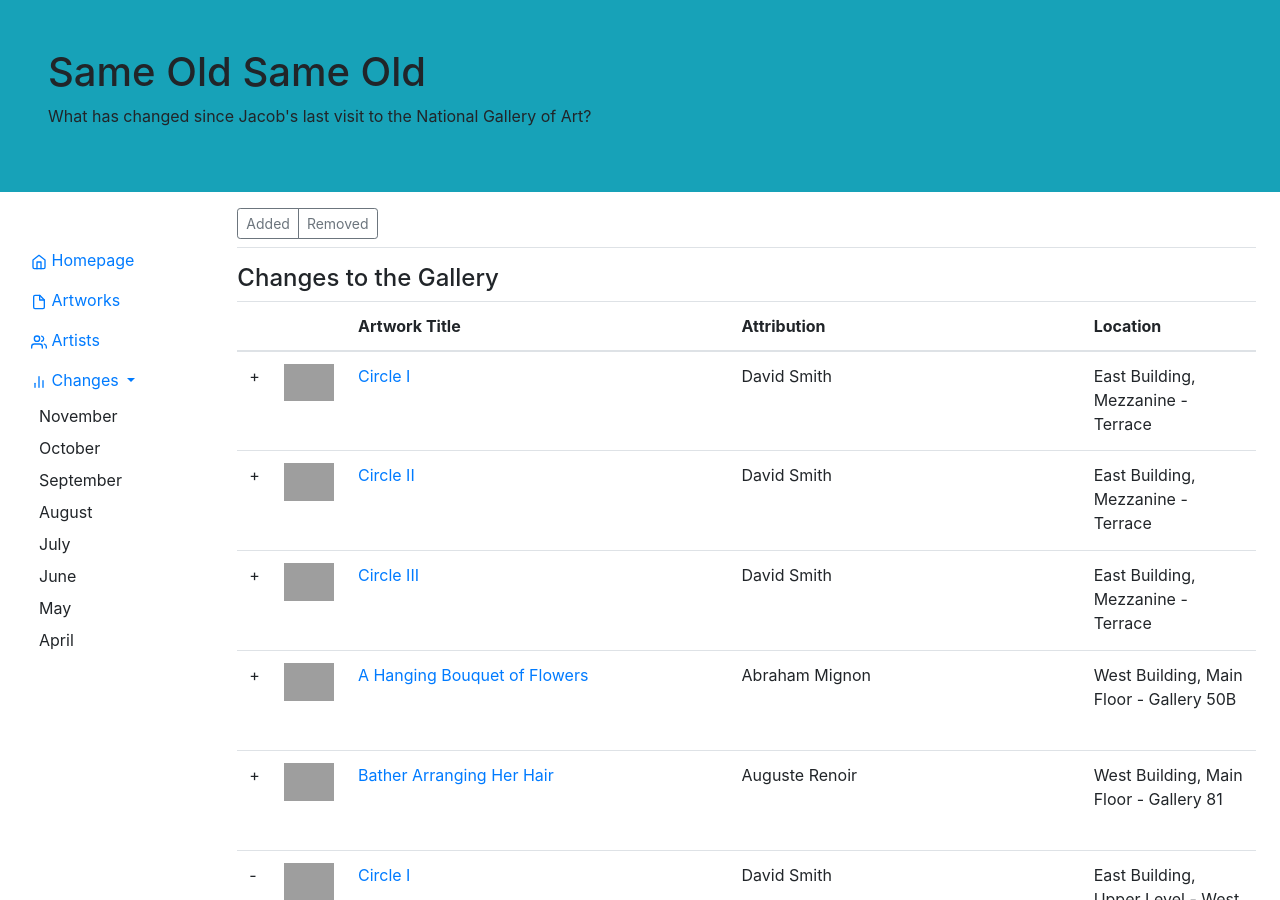
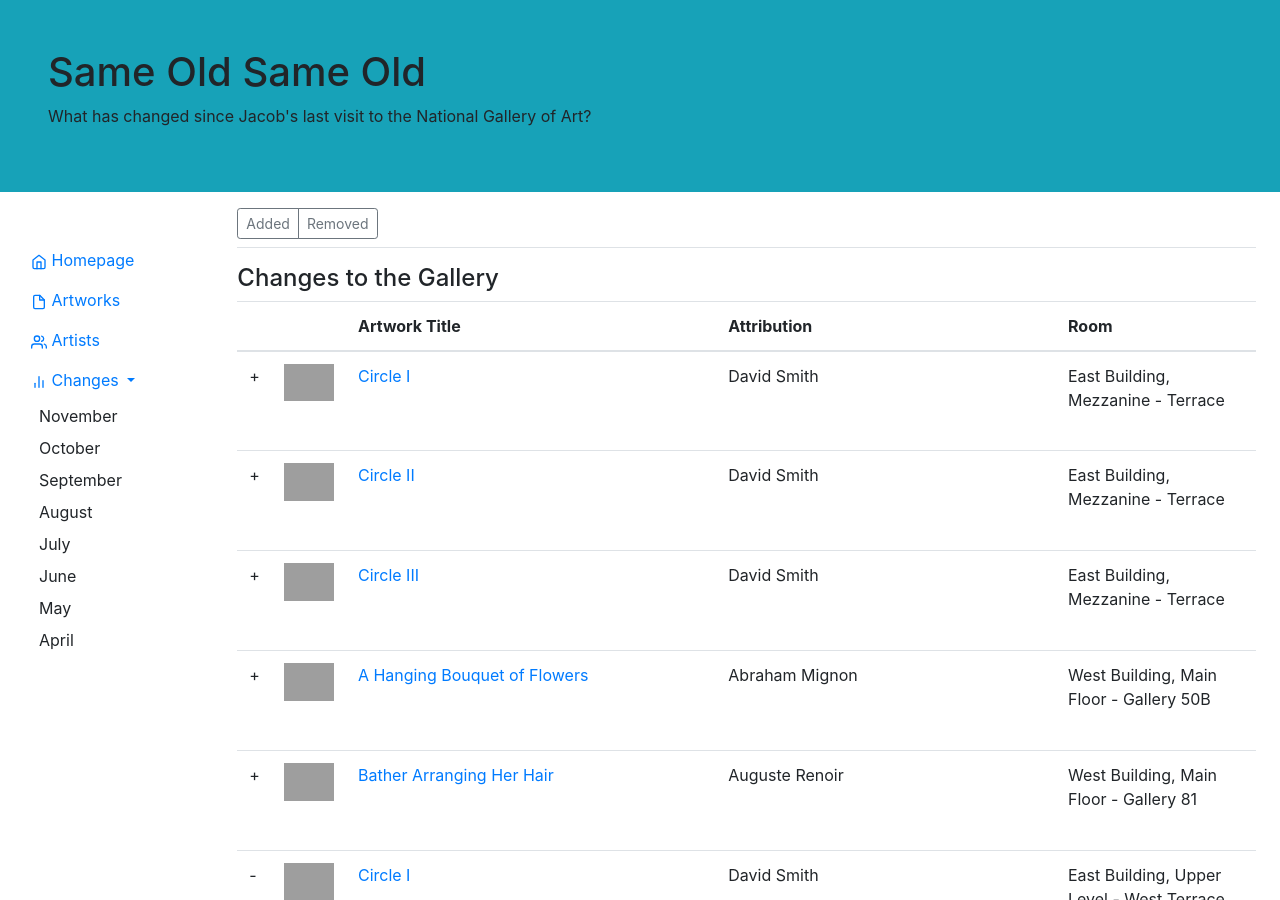
Before and after one commit to jacobmgreer/Same-Old-Same-Old, a Jekyll site: the page built from galleries/east/index.md, in a window 1280 px wide and 900 px high, cut to the strip 0-900 px from the top of the window. Built offline with Jekyll 4.4.1, drawn with Linux system fonts in a browser that asks for light colours; our own code applies the rules of GitHub Pages for plain Markdown files; grey boxes are pictures that could not be loaded.

Commit message:
Update index.md

```diff
--- a/galleries/east/index.md
+++ b/galleries/east/index.md
@@ -10,7 +10,7 @@ title: "East Building"
 	      <th scope="col"></th>
 	      <th scope="col">Artwork Title</th>
 	      <th scope="col">Attribution</th>
-	      <th scope="col">Location</th>
+	      <th scope="col" width="200">Room</th>
 	    </tr>
   	</thead>
   	<tbody></tbody>
```
